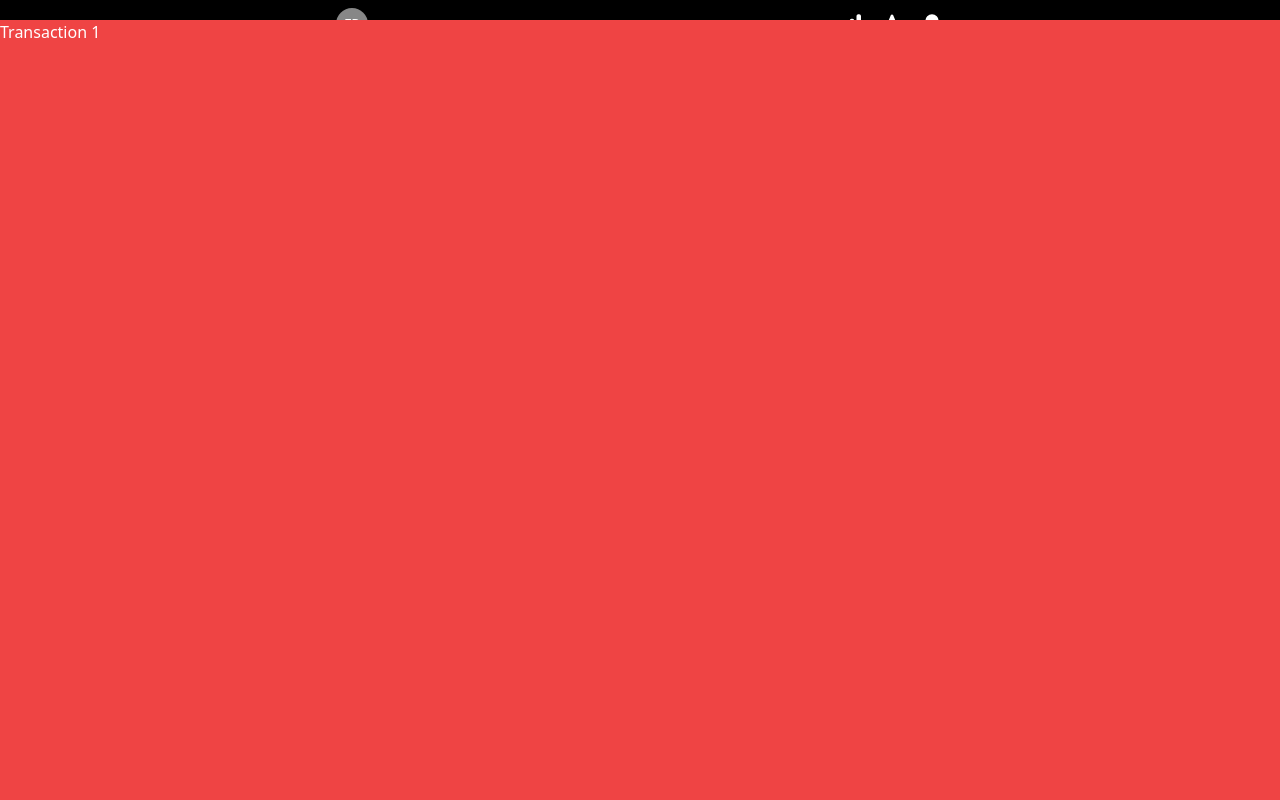
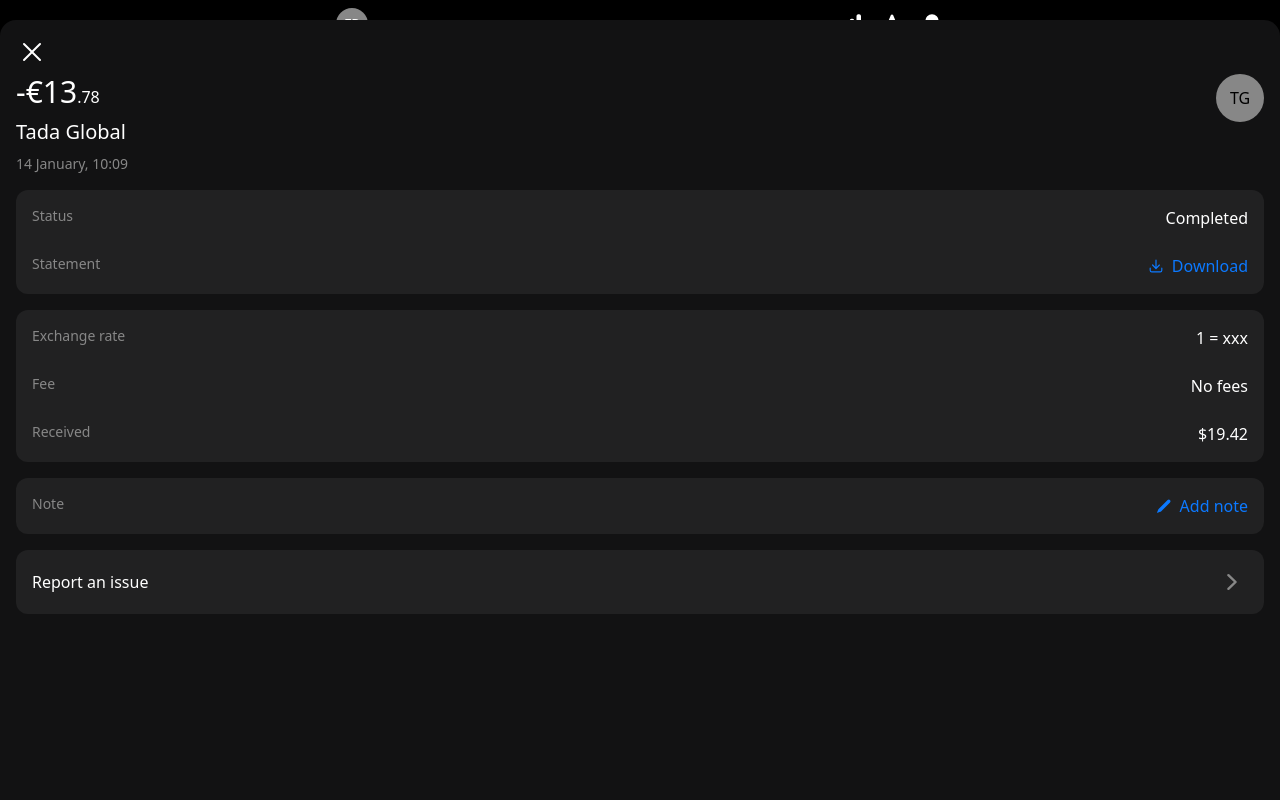
Before and after one commit to Edweis/tulover, a React (Vite) app: page /personal/accounts/transactions/1 in a window 1280 px wide. Shown: the top 800 px of the page. Built offline with nearby package versions, Linux system fonts and the light colour scheme; a web font is replaced by a local one.

Commit message:
transaction ui modal

```diff
--- a/src/App/Personal/Accounts/Funds.tsx
+++ b/src/App/Personal/Accounts/Funds.tsx
@@ -3,35 +3,11 @@
   EllipsisHorizontalIcon,
 } from '@heroicons/react/20/solid';
 import { PlusIcon } from '@heroicons/react/24/solid';
-import dayjs from 'dayjs';
-import { Link } from 'react-router-dom';
 import Button from '../../../components/Button.js';
 import Card from '../../../components/Card.js';
-import { Money, toCurrency, toCurrencyDetails } from './helpers.js';
-import TransactionLine, { Transaction } from './TransactionLine.js';
-
-const txs: Transaction[] = [
-  {
-    id: 1,
-    name: 'Tada Global',
-    amount: { currency: 'EUR', value: -13.78 },
-    amountReq: { currency: 'SGD', value: -19.42 },
-    date: '2023-01-14T18:09:00+08:00',
-  },
-  {
-    id: 2,
-    name: 'Sold EUR for SGD',
-    amount: { currency: 'EUR', value: -100 },
-    amountReq: { currency: 'SGD', value: -142.02 },
-    date: '2023-01-14T16:30:00+08:00',
-  },
-  {
-    id: 3,
-    name: 'Cebu Pacific Air',
-    amount: { currency: 'EUR', value: -102.98 },
-    date: '2023-01-13T09:51:00+08:00',
-  },
-];
+import { toCurrencyDetails } from './helpers.js';
+import TransactionLine from './TransactionLine.js';
+import db from '../../../lib/database.js';
 
 export default function Funds() {
   const money = { currency: 'EUR', value: 1933.9 };
@@ -65,7 +41,7 @@
         </button>
       </div>
       <ol className="flex flex-col gap-8">
-        {txs.map((tx) => (
+        {db.transactions.list.map((tx) => (
           <TransactionLine tx={tx} key={tx.id} />
         ))}
       </ol>
--- a/src/App/Personal/Accounts/Transaction.tsx
+++ b/src/App/Personal/Accounts/Transaction.tsx
@@ -1,11 +1,92 @@
+import {
+  ArrowDownTrayIcon,
+  ChevronRightIcon,
+  PencilIcon,
+} from '@heroicons/react/20/solid';
+import dayjs from 'dayjs';
 import { useParams } from 'react-router-dom';
-import ModalUp from '../../../components/ModalUp.js';
+import Card from '../../../components/Card.js';
+import ModalUpFull from '../../../components/ModalUp/ModalUpFull.js';
+import db from '../../../lib/database.js';
+import { toCurrency, toCurrencyDetails } from './helpers.js';
 
 export default function Transaction() {
   const { id } = useParams<{ id: string }>();
+  const tx = db.transactions.get(Number(id));
+  if (tx == null)
+    return (
+      <ModalUpFull key={id}>
+        <div className="text-center text-xl">Transaction not found</div>
+      </ModalUpFull>
+    );
+  const { symbol, int, dec } = toCurrencyDetails(tx.amount);
   return (
-    <ModalUp key={id}>
-      <div>Transaction {id}</div>
-    </ModalUp>
+    <ModalUpFull key={id}>
+      <div className="grid gap-4">
+        <div className="flex justify-between">
+          <div className="grid gap-2">
+            <div>
+              <span className="text-3xl">
+                {symbol}
+                {int}
+              </span>
+              {dec && <span>.{dec}</span>}
+            </div>
+            <div className="text-xl">{tx.name}</div>
+            <div className="text-muted">
+              {dayjs(tx.date).format('D MMMM[, ]HH:mm')}
+            </div>
+          </div>
+          <div className="bg-gray-muted flex h-12 w-12 items-center justify-center rounded-full text-black">
+            {tx.name
+              .split(' ')
+              .map((e) => e.slice(0, 1).toUpperCase())
+              .join('')}
+          </div>
+        </div>
+        <Card className="bg-gray-800">
+          <div className="flex justify-between">
+            <span className="text-muted">Status</span>
+            <span className="text-right">Completed</span>
+          </div>
+          <div className="flex justify-between">
+            <span className="text-muted">Statement</span>
+            <button className="flex items-center justify-end gap-2 text-blue-500">
+              <ArrowDownTrayIcon className="h-4" /> Download
+            </button>
+          </div>
+        </Card>
+        <Card className="bg-gray-800">
+          <div className="flex justify-between">
+            <span className="text-muted">Exchange rate</span>
+            <span className="text-right">1 = xxx</span>
+          </div>
+          <div className="flex justify-between">
+            <span className="text-muted">Fee</span>
+            <span className="flex items-center justify-end gap-2">No fees</span>
+          </div>
+          <div className="flex justify-between">
+            <span className="text-muted">Received</span>
+            <span className="flex items-center justify-end gap-2">
+              {toCurrency(tx.amountReq || tx.amount)}
+            </span>
+          </div>
+        </Card>
+        <Card className="bg-gray-800">
+          <div className="flex justify-between">
+            <span className="text-muted">Note</span>
+            <button className="flex items-center justify-end gap-2 text-right text-blue-500">
+              <PencilIcon className="h-4" /> Add note
+            </button>
+          </div>
+        </Card>
+        <Card className=" flex bg-gray-800">
+          <div className="flex items-center justify-between">
+            <div className="">Report an issue</div>
+            <ChevronRightIcon className="fill-gray-muted h-8" />
+          </div>
+        </Card>
+      </div>
+    </ModalUpFull>
   );
 }
--- a/src/App/Personal/Accounts/helpers.ts
+++ b/src/App/Personal/Accounts/helpers.ts
@@ -1,7 +1,8 @@
+import { Money } from '../../../lib/database.js';
+
 export const capitalize = (str: string) =>
   str.charAt(0).toLocaleUpperCase() + str.split('').slice(1).join('');
 
-export type Money = { currency: string; value: number };
 export const toCurrencyDetails = (money: Money) => {
   const { currency, value } = money;
   const [{ value: symbol }, ...rest] = new Intl.NumberFormat(undefined, {
--- a/src/App/Personal/Accounts/index.tsx
+++ b/src/App/Personal/Accounts/index.tsx
@@ -1,5 +1,5 @@
 import { Outlet } from 'react-router-dom';
-import ModalUp from '../../../components/ModalUp.js';
+import ModalUp from '../../../components/ModalUp/index.js';
 import Funds from './Funds.js';
 
 export default function Accounts() {
--- a/src/components/Card.tsx
+++ b/src/components/Card.tsx
@@ -1,21 +1,20 @@
 import { forwardRef, HTMLAttributes } from 'react';
 import cn from 'classnames';
 
-const Card = forwardRef<
-  unknown,
-  Omit<HTMLAttributes<HTMLDivElement>, 'className'>
->((props, ref) => {
-  const { children, ...others } = props;
+const Card = forwardRef<unknown, HTMLAttributes<HTMLDivElement>>(
+  (props, ref) => {
+    const { children, className, ...others } = props;
 
     return (
       <div
         ref={ref as any}
-      className="grid gap-6 rounded-xl bg-gray-500 p-4"
+        className={cn('grid gap-6 rounded-xl bg-gray-500 p-4', className)}
         {...others}
       >
         {children}
       </div>
     );
-});
+  },
+);
 
 export default Card;
--- /dev/null
+++ b/src/components/ModalUp/ModalUpFull.tsx
@@ -0,0 +1,10 @@
+import { PropsWithChildren } from 'react';
+import ModalUp from './index.js';
+
+export default function ModalUpFull(props: PropsWithChildren) {
+  return (
+    <ModalUp className="rounded-t-2xl bg-gray-300" withClose>
+      {props.children}
+    </ModalUp>
+  );
+}
--- a/src/components/ModalUp.tsx
+++ b/src/components/ModalUp/index.tsx
@@ -1,22 +1,29 @@
-import { PropsWithChildren, useRef, useState } from 'react';
+import { PropsWithChildren, useEffect, useRef, useState } from 'react';
 import { motion } from 'framer-motion';
 import cn from 'classnames';
 import { useNavigate } from 'react-router-dom';
+import { XMarkIcon } from '@heroicons/react/24/solid';
 
 /* Close when the position of the modal is on the lower part of the screen  */
 const CLOSE_POSITION_SCREEN = 2 / 3;
 const MARGIN_TOP_PX = 20;
 const VELOCITY_BREAKPOINT = 700;
 
-export default function ModalUp(props: PropsWithChildren) {
+export default function ModalUp(
+  props: PropsWithChildren<{ className: string; withClose?: boolean }>,
+) {
   const navigate = useNavigate();
   const screenHeight = window.screen.availHeight;
   const [closing, setClosing] = useState(false);
+  useEffect(() => {
+    if (!closing) return;
+    setTimeout(() => navigate(-1), 300);
+  }, [closing]);
   return (
     <motion.div
       initial={{ translateY: `${screenHeight}px` }}
       animate={{
-        translateY: closing ? `${screenHeight}px` : `${MARGIN_TOP_PX}px`,
+        translateY: closing ? `${1.1 * screenHeight}px` : `${MARGIN_TOP_PX}px`,
       }}
       drag="y"
       transition={{ type: 'spring', damping: 100, stiffness: 1000 }}
@@ -25,27 +32,22 @@
           info.point.y > screenHeight * CLOSE_POSITION_SCREEN;
         const velocityReached = info.velocity.y > VELOCITY_BREAKPOINT;
         setClosing(reachedBreakpoint || velocityReached);
-        setTimeout(() => navigate(-1), 200);
       }}
       dragElastic={0.2}
       dragSnapToOrigin
       dragConstraints={{ top: -MARGIN_TOP_PX, bottom: screenHeight - 100 }}
       dragTransition={{ power: 0.1, timeConstant: 100 }}
-      className={cn('fixed inset-0 bg-red-500 z-20')}
+      className={cn('fixed inset-0 z-20', props.className)}
       style={{ height: '200vh' }}
     >
-      {props.children}
+      {props.withClose && (
+        <div>
+          <button onClick={() => setClosing(true)}>
+            <XMarkIcon className="h-12 pt-4 pl-4" />
+          </button>
+        </div>
+      )}
+      <div className="px-4">{props.children}</div>
     </motion.div>
   );
 }
-
-// WITH
-// height: 200vh;
-// transform: translateX(0px) translateY(0px) translateY(90px) translateZ(0px);
-//  user-select: none;
-//  touch-action: pan-x;
-
-// height: 200vh;
-// transform: translateY(90vh) translateZ(0px);
-// user-select: none;
-// touch-action: pan-x;
--- /dev/null
+++ b/src/lib/database.ts
@@ -0,0 +1,39 @@
+export type Transaction = {
+    id: number;
+    name: string;
+    date: string;
+    amount: Money;
+    amountReq?: Money;
+};
+export type Money = { currency: string; value: number };
+const txs: Transaction[] = [
+    {
+        id: 1,
+        name: 'Tada Global',
+        amount: { currency: 'EUR', value: -13.78 },
+        amountReq: { currency: 'SGD', value: -19.42 },
+        date: '2023-01-14T18:09:00+08:00',
+    },
+    {
+        id: 2,
+        name: 'Sold EUR for SGD',
+        amount: { currency: 'EUR', value: -100 },
+        amountReq: { currency: 'SGD', value: -143.02 },
+        date: '2023-01-14T16:30:00+08:00',
+    },
+    {
+        id: 3,
+        name: 'Cebu Pacific Air',
+        amount: { currency: 'EUR', value: -102.98 },
+        date: '2023-01-13T09:51:00+08:00',
+    },
+];
+
+export default {
+    transactions: {
+        list: txs,
+        get(id: number) {
+            return txs.find((t) => t.id === id);
+        },
+    },
+};
--- a/tailwind.config.cjs
+++ b/tailwind.config.cjs
@@ -19,6 +19,7 @@
       },
       gray: {
         muted: '#878787', // muted text
+        300: '#121213',
         500: '#161618',
         800: '#212122',
       },
```
Also changed, not shown: src/App/Personal/Accounts/TransactionLine.tsx (+2 -8 lines). Lines whose indentation alone changed are shown as unchanged.
